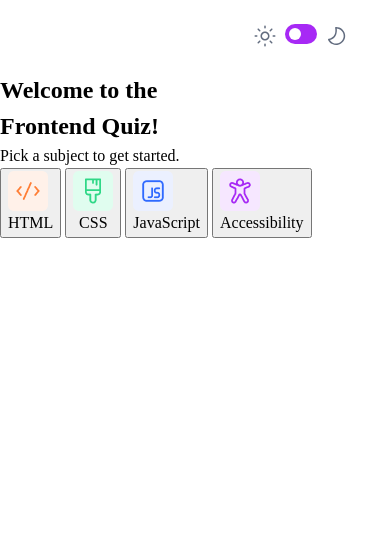
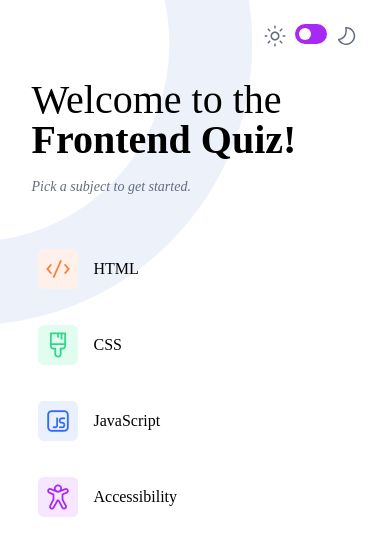
Before and after one commit to gokhanunlugh/nextquiz, a Next.js app: page / in a window 390 px wide. Shown: the top 556 px of the page. Built offline with nearby package versions, Linux system fonts and the light colour scheme.

Commit message:
mobil css tamamlandı

```diff
--- a/app/globals.css
+++ b/app/globals.css
@@ -9,6 +9,7 @@
 body {
   line-height: 1.5;
   -webkit-font-smoothing: antialiased;
+  font-family: "Rubik";
 }
 
 img, picture, video, canvas, svg {
@@ -31,11 +32,14 @@ p, h1, h2, h3, h4, h5, h6 {
 header {
   display: flex;
   justify-content: space-between;
-  padding: 24px 26px;
+  margin-bottom: 32px;
+  align-items: center;
 }
 
 .container {
   width: 375px;
+  margin: 0 auto;
+  padding: 24px;
 }
 
 .themeSwitch{
@@ -95,3 +99,223 @@ input:checked + .slider:before {
   -ms-transform: translateX(12px);
   transform: translateX(12px);
 }
+
+h2 {
+  font-size: 40px;
+  font-weight: 300;
+  line-height: 40px;
+  text-align: left;
+
+}
+
+h2:nth-child(2) {
+  font-weight: 500;
+  margin-bottom: 16px;
+}
+
+.context p {
+  font-size: 14px;
+  font-style: italic;
+  font-weight: 400;
+  line-height: 21px;
+  text-align: left;
+  color: #626C7F;
+}
+
+.context {
+  margin-bottom: 40px;
+}
+
+
+.categories {
+  display: grid;
+  gap: 12px;
+
+}
+
+.categories button {
+  width: 327px;
+  height: 64px;
+  text-align: left;
+  display: flex;
+  align-items: center;
+  border: none;
+  background: none;
+  gap: 16px;
+}
+
+
+
+.answers button {
+  background: none;
+  width: 320px;
+  text-align: left;
+  display: flex;
+  gap: 16px;
+  height: 64px;
+  align-items: center;
+  border: none;
+  box-shadow: 0px 16px 40px 0px #8FA0C124;
+  border-radius: 12px;
+
+
+}
+
+button:hover {
+  pointer-events: none;
+}
+
+.categories button:hover {
+  background: none;
+}
+
+.submit {
+  padding: 19px 97.5px;
+  background-color: #A729F5 !important;
+  border-radius: 12px;
+  box-shadow: 0px 16px 40px 0px #8FA0C124;
+  border: none;
+  font-size: 18px;
+  font-weight: 500;
+  line-height: 18px;
+  text-align: center;
+  color: white;
+  width: 327px !important;
+
+
+}
+
+.questions p {
+  color: #626C7F;
+  font-size: 14px;
+  font-style: italic;
+  font-weight: 400;
+  line-height: 21px;
+  text-align: left;
+  margin-bottom: 12px;
+
+}
+
+.questions h3 {
+  font-size: 20px;
+  font-weight: 500;
+  line-height: 24px;
+  text-align: left;
+
+}
+
+.questions {
+  margin-bottom: 40px;
+}
+
+.selected {
+  border: 3px solid #A729F5;
+  border-radius: 12px;
+}
+
+.answer span {
+  padding: 8px;
+  border-radius: 6px;
+  height: 40px;
+  width: 40px;
+  display: block;
+  text-align: center;
+}
+
+
+
+.answer {
+  margin-bottom: 12px;
+}
+
+.selected span {
+  background-color: #A729F5;
+}
+
+
+.completeText h2:first-child {
+  font-size: 40px;
+  font-weight: 300;
+  line-height: 40px;
+  text-align: left;
+  color: #313E51;
+}
+
+.completeText h2:last-child {
+  font-size: 40px;
+  font-weight: 500;
+  line-height: 40px;
+  text-align: left;
+  color: #313E51;
+}
+
+.scoreBox {
+display: flex;
+flex-direction: column;
+align-items: center;
+gap: 16px;
+
+}
+
+.scoreBox p {
+  display: flex;
+  align-items: center;
+  justify-content: center;
+  font-size: 18px;
+  font-weight: 500;
+  line-height: 18px;
+  text-align: left;
+  gap: 16px;
+
+}
+
+.scoreBox p:last-child {
+  color: #626C7F;
+  margin-bottom: 44px;
+}
+
+.scoreBox h1 {
+  font-size: 88px;
+  font-weight: 700;
+  line-height: 88px;
+  text-align: left;
+  color: #313E51;
+}
+
+
+.logo {
+  display: flex;
+  align-items: center;
+  gap: 16px;
+}
+
+.correctAnswer {
+  border: 3px solid #26D782;
+}
+
+.correctAnswer span {
+  background-color: #26D782;
+}
+
+.wrongAnswer {
+  border: 3px solid #EE5454;
+
+}
+
+.wrongAnswer span {
+  background-color: #EE5454;
+}
+
+body {
+  background: url('/img/whiteBg.svg');
+  background-repeat: no-repeat;
+  background-size: cover;
+}
+
+.dark {
+  background: url('/img/darkBg.svg');
+  background-repeat: no-repeat;
+  background-size: cover;
+  background-color: #313E51;
+  color: white;
+}
--- a/app/page.jsx
+++ b/app/page.jsx
@@ -147,9 +147,9 @@ function Questions({ genre, setGenre, currentQuestion, setCurrentQuestion }) {
           <div className="container">
             <header>
               <div className="logo">
-                {<img src={genre.icon} />}
+                {<img src={genre.icon} />} {<p>{genre.category}</p>}
               </div>
-              { }
+              <DarkMode />
             </header>
 
             <div className="content">
@@ -198,7 +198,7 @@ function EndPage({ score, genre, setGenre, setCurrentQuestion }) {
         <div className="logo">
           {<img src={genre.icon} />}
         </div>
-        { }
+        <DarkMode />
       </header>
 
       <div className="content">
@@ -214,7 +214,7 @@ function EndPage({ score, genre, setGenre, setCurrentQuestion }) {
             <p>out of 10</p>
           </div>
 
-          <button onClick={handlePlayAgain}>Play Again</button>
+          <button className="submit" onClick={handlePlayAgain}>Play Again</button>
         </div>
       </div>
     </div>
```
